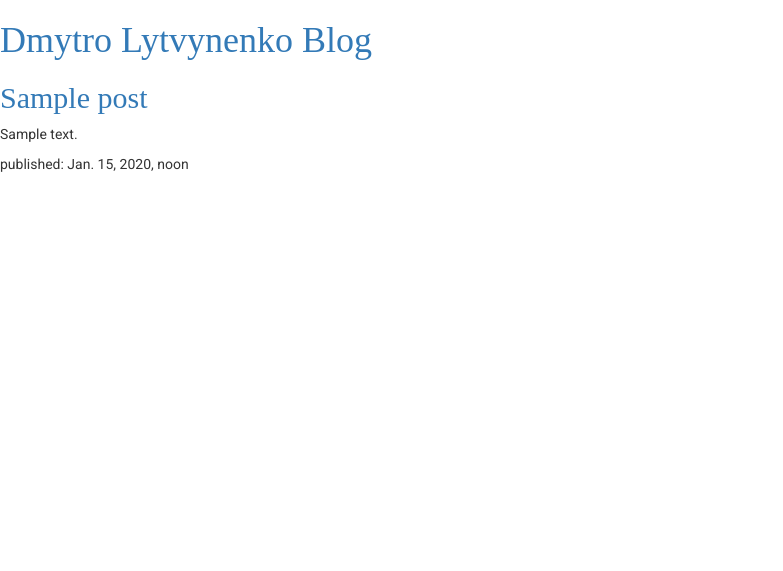
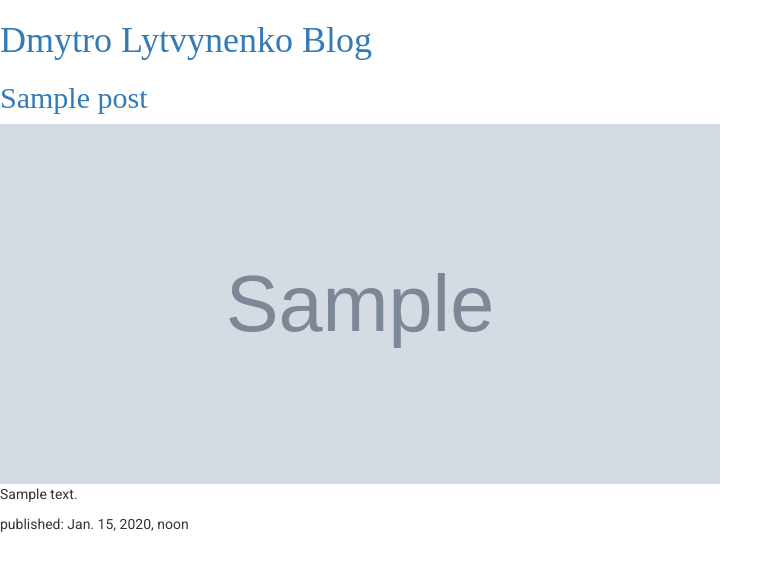
Before and after one commit to kadimka/CV_Blog, a Django app: template blog/templates/blog/post_list.html in a window 1280 px wide. Shown: the top 571 px of the page, without its empty margins (0-783 px from the left). Run offline with Django 3.2, Linux system fonts and the light colour scheme; the template is opened without the code that fills it: values that come from a table or form of the project are taken from there, others are empty; tables that the repository leaves empty hold one stand-in row (values such as "Sample post"); grey boxes marked "Sample" are stand-in pictures; some libraries are stand-ins or nearby versions.

Commit message:
Upload image logic commit

```diff
--- a/blog/models.py
+++ b/blog/models.py
@@ -4,6 +4,7 @@ from django.utils import timezone
 class Post(models.Model):
     author = models.ForeignKey('auth.User', on_delete=models.CASCADE)
     title = models.CharField(max_length=200)
+    image = models.ImageField(upload_to='images', blank=True)
     text = models.TextField()
     createrd_date = models.DateTimeField(default=timezone.now)
     published_date = models.DateTimeField(blank=True, null=True)
--- a/blog/static/css/style.css
+++ b/blog/static/css/style.css
@@ -1,9 +1,14 @@
 h1 a {
     font-family: 'Volkorn';
+}
+.blog_post{
+    display: block;
+    max-width: 720px;
 }
 a{
     font-family: 'Volkorn';
 }
+
 p{
     font-family: 'Roboto';
 }
--- a/blog/templates/blog/post_detail.html
+++ b/blog/templates/blog/post_detail.html
@@ -1,4 +1,5 @@
 <!DOCTYPE html>
+
 <html lang="en">
 <head>
     <meta charset="UTF-8">
@@ -7,6 +8,7 @@
 <body>
     <div>
         <h2>{{post.title}}</h2>
+        <img src="{{post.image.url}}" alt="{{post.title}}">
         <p>{{post.text}}</p>
         <p>published: {{post.published_date}}</p>
     </div>
--- a/blog/templates/blog/post_list.html
+++ b/blog/templates/blog/post_list.html
@@ -15,8 +15,9 @@
         <h1><a href="/">Dmytro Lytvynenko Blog</a></h1>
     </div>
     {% for post in posts %}
-    <div>
+    <div class="blog_post" style="width: 720px;">
         <h2><a href="{% url 'post_detail' pk=post.pk %}">{{post.title}}</a></h2>
+        <img src="{{post.image.url}}" alt="{{post.title}}" style="height: 360px; width: 100%;">
         <p>{{post.text}}</p>
         <p>published: {{post.published_date}}</p>
     </div>
--- a/blog/urls.py
+++ b/blog/urls.py
@@ -1,8 +1,11 @@
 from django.conf.urls import url
 from . import views
+
+from django.conf import settings
+from django.conf.urls.static import static
 
 urlpatterns = [
     url(r'^$', views.post_list),
     url(r'^resume$', views.resume),
     url(r'^post/(?P<pk>\d+)/$', views.post_detail, name='post_detail')
-]
+] + static(settings.MEDIA_URL, document_root=settings.MEDIA_ROOT)
--- a/blog/views.py
+++ b/blog/views.py
@@ -6,7 +6,7 @@ from django.utils import timezone
 
 
 def post_list(request):
-    posts=Post.objects.filter(published_date__lte=timezone.now()).order_by('published_date')
+    posts=Post.objects.filter(published_date__lte=timezone.now()).order_by('-published_date')
     return render(request, 'blog/post_list.html', {'posts':posts})
 
 def resume(request):
--- a/mycvblog/settings.py
+++ b/mycvblog/settings.py
@@ -119,3 +119,6 @@ USE_TZ = True
 
 STATIC_URL = '/blog/static/'
 STATIC_ROOT = os.path.join(BASE_DIR, 'static')
+
+MEDIA_URL = '/media/'
+MEDIA_ROOT = os.path.join(os.path.dirname(BASE_DIR), 'blog/media')
```
Also changed, not shown: blog/migrations/0002_post_image.py (added), 1 other file.
